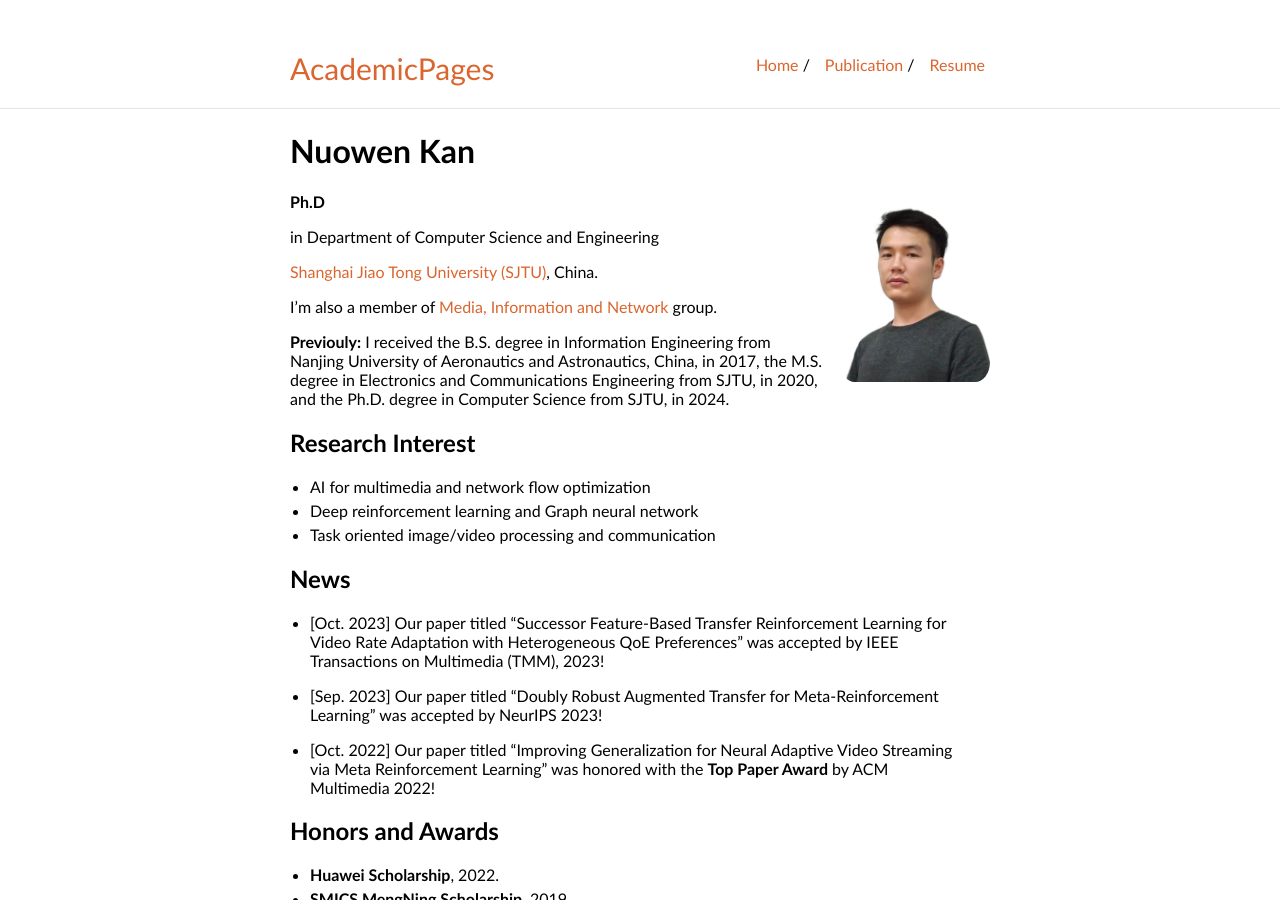
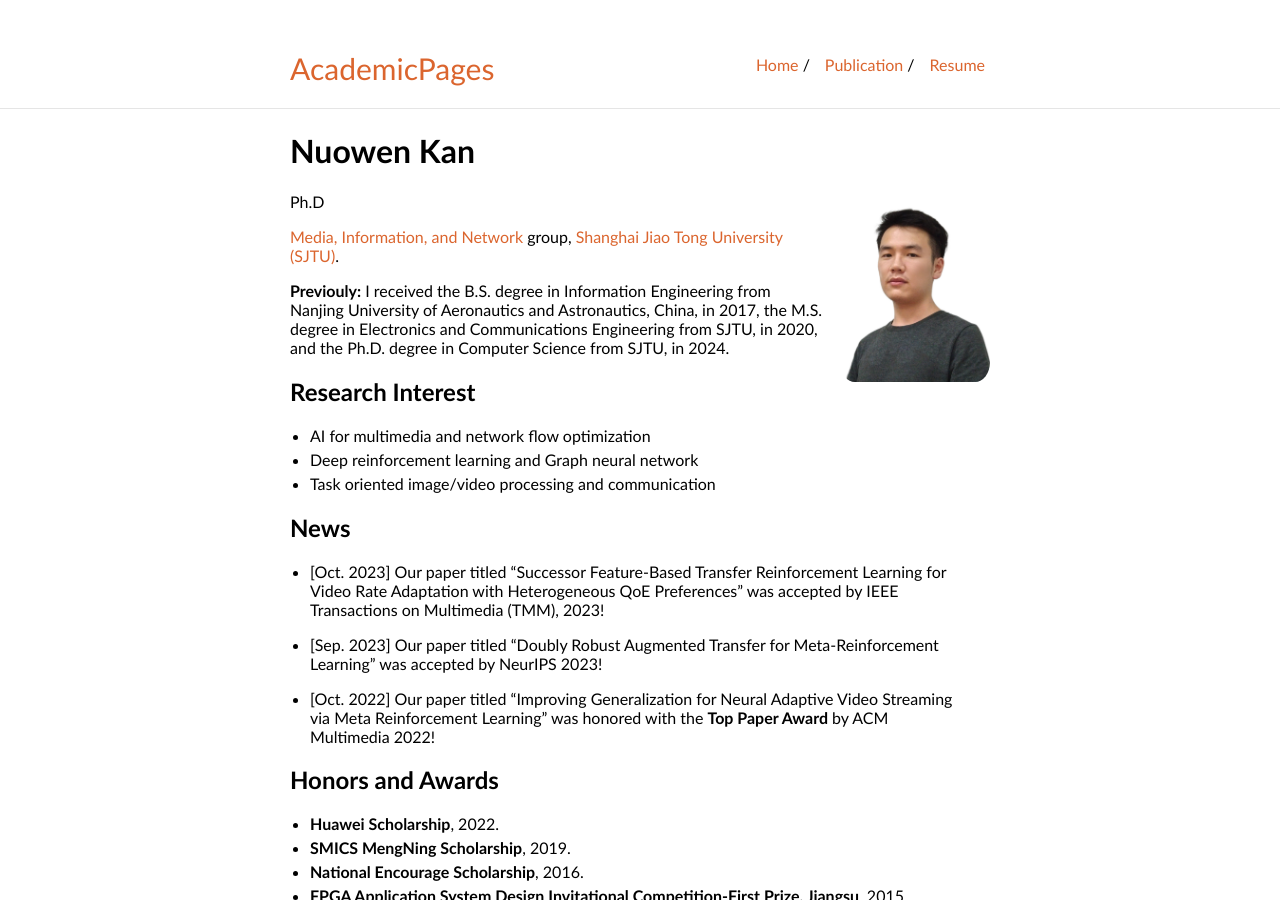
Before and after one commit to confiwent/AcademicPages, a Jekyll site: the page built from index.md, in a window 1280 px wide and 900 px high. Built offline with Jekyll 4.4.1, drawn with Linux system fonts in a browser that asks for light colours; our own code applies the rules of GitHub Pages for plain Markdown files.

Commit message:
update institute infos

```diff
--- a/index.md
+++ b/index.md
@@ -6,13 +6,9 @@ layout: default
 
 <img class="profile-picture" src="nwkan_p3.jpg" width = "311" height = "414">
 
-__Ph.D__
+Ph.D
 
-in Department of Computer Science and Engineering
-
-[Shanghai Jiao Tong University (SJTU)](https://www.sjtu.edu.cn/), China.
-
-I'm also a member of [Media, Information and Network](http://min.sjtu.edu.cn/) group.
+[Media, Information, and Network](http://min.sjtu.edu.cn/) group, [Shanghai Jiao Tong University (SJTU)](https://www.sjtu.edu.cn/).
 
 __Previouly:__ I received the B.S. degree in Information Engineering from Nanjing University of Aeronautics and Astronautics, China, in 2017, the M.S. degree in Electronics and Communications Engineering from SJTU, in 2020, and the Ph.D. degree in Computer Science from SJTU, in 2024.
 
```
